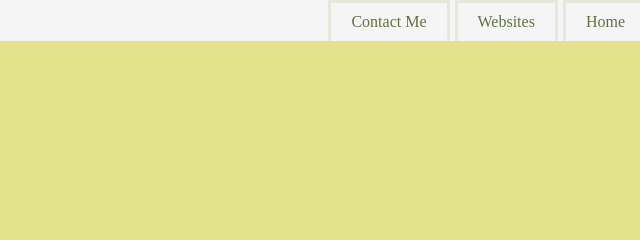
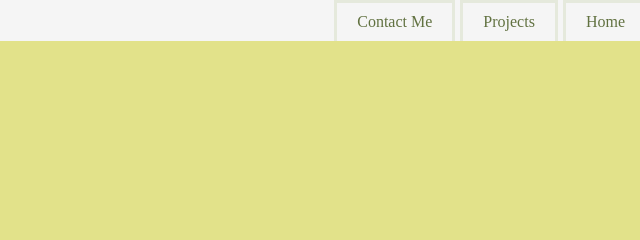
Before and after one commit to claireporter26/portfolio, a plain HTML site: page Portfolio/index.html in a window 1280 px wide. Shown: the top 240 px of the page, 640-1280 px from the left. Drawn offline with nearby package versions, Linux system fonts and the light colour scheme.

Commit message:
Changed Nav Text

```diff
--- a/Portfolio/index.html
+++ b/Portfolio/index.html
@@ -23,7 +23,7 @@
 
                 <ul class="group">
                     <li><a href="index.html">Home</a></li>
-                    <li><a href="websites.html">Websites</a></li>
+                    <li><a href="websites.html">Projects</a></li>
                     <li><a href="contactme.html">Contact Me</a></li>
                 </ul>
             </nav>
```
